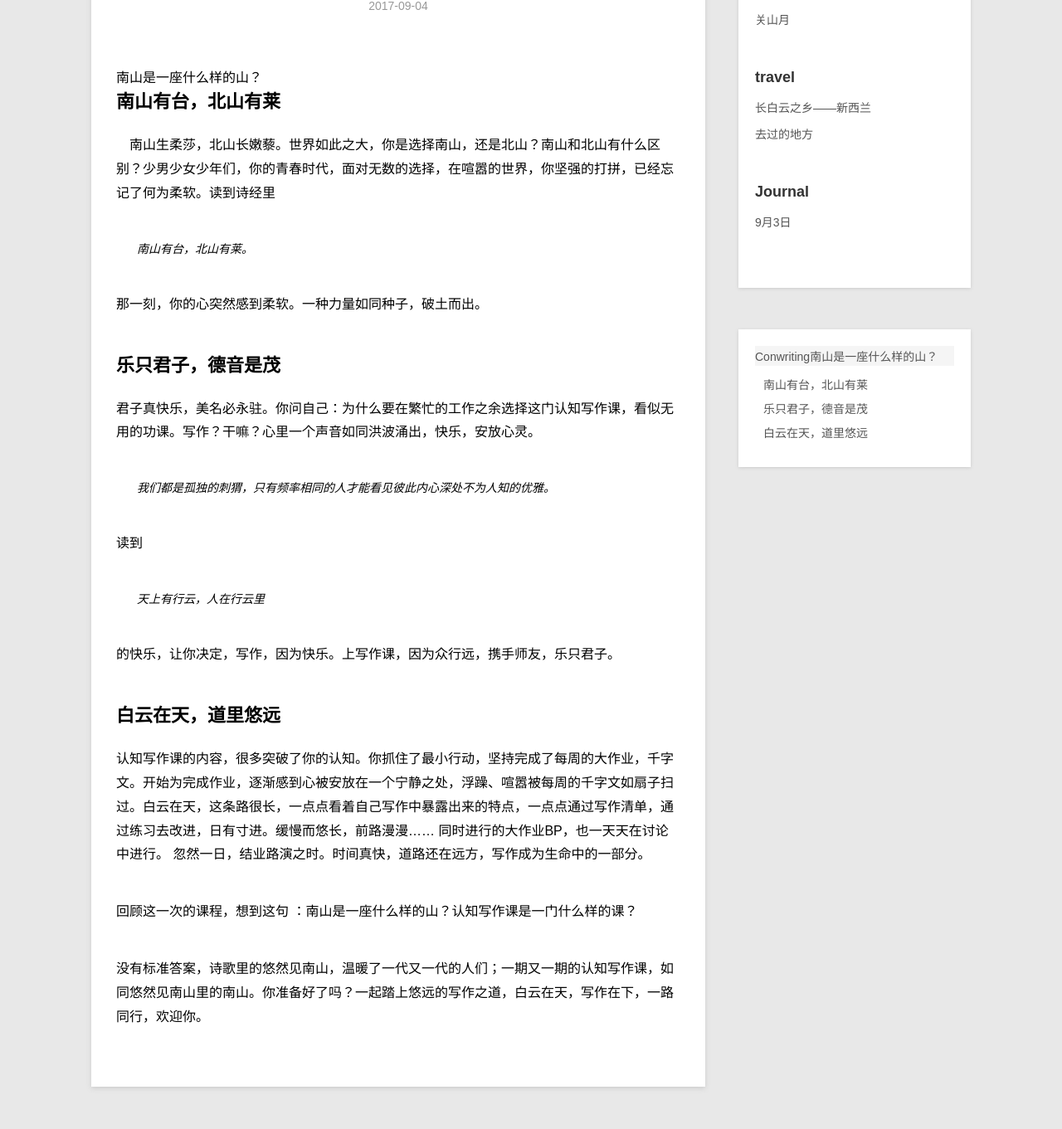
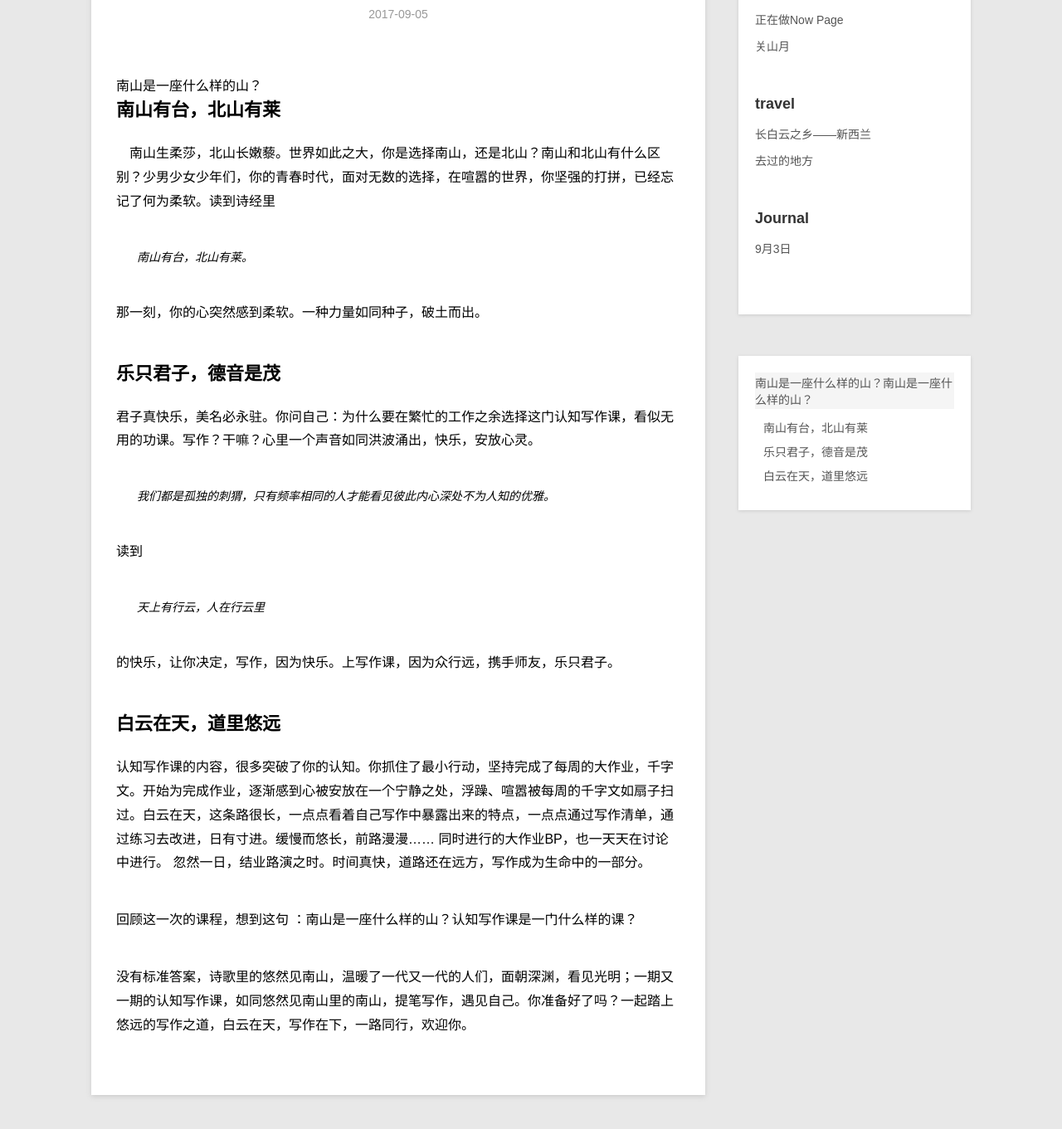
Before and after one commit to violettianjie/violettianjie.github.io, a Jekyll site: the page built from _posts/blog/2017-09-05-ConWriting.md, in a window 1280 px wide and 1400 px high, scrolled down 165 px. Shown: the top 1361 px of the window at 83% size. Built offline with Jekyll 4.4.1, drawn with Linux system fonts in a browser that asks for light colours; our own code applies the rules of GitHub Pages for plain Markdown files; some of the changed text lies outside the part shown.

Commit message:
Update and rename 2017-09-04-ConWriting.md to 2017-09-05-ConWriting.md

```diff
--- a/_posts/blog/2017-09-04-ConWriting.md
+++ b/_posts/blog/2017-09-05-ConWriting.md
@@ -1,3 +1,10 @@
+---
+layout: post
+title: "南山是一座什么样的山？"
+description: "认知写作课有感"
+category: blog
+---
+
 # 南山是一座什么样的山？
 
 ## 南山有台，北山有莱
@@ -28,4 +35,4 @@
 
   回顾这一次的课程，想到这句 ：南山是一座什么样的山？认知写作课是一门什么样的课？
 
-  没有标准答案，诗歌里的悠然见南山，温暖了一代又一代的人们；一期又一期的认知写作课，如同悠然见南山里的南山。你准备好了吗？一起踏上悠远的写作之道，白云在天，写作在下，一路同行，欢迎你。
+  没有标准答案，诗歌里的悠然见南山，温暖了一代又一代的人们，面朝深渊，看见光明；一期又一期的认知写作课，如同悠然见南山里的南山，提笔写作，遇见自己。你准备好了吗？一起踏上悠远的写作之道，白云在天，写作在下，一路同行，欢迎你。
```
